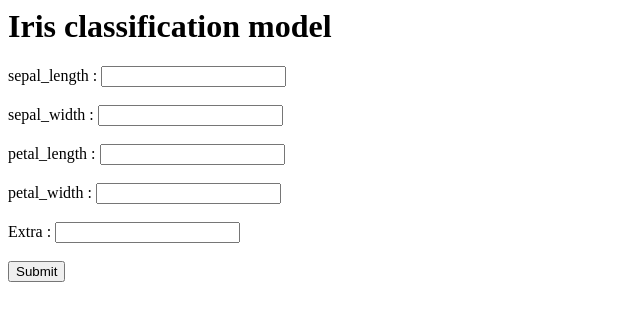
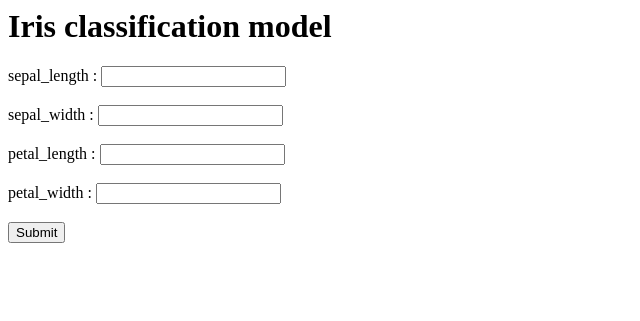
Before and after one commit to Anand21681/iris_project, a Flask app: page / in a window 1280 px wide. Shown: the top 321 px of the page, without its empty margins (0-640 px from the left). Run offline with Flask 2, Linux system fonts and the light colour scheme; parts of the project's set-up code (start-up, migrations or seed data) failed here and were passed over.

Commit message:
removed extra

```diff
--- a/templates/index.html
+++ b/templates/index.html
@@ -9,7 +9,6 @@
         <label>sepal_width : </label> <input type="number" step="any" name="sepal_width" ><br><br>
         <label>petal_length : </label> <input type="number" step="any" name="petal_length" ><br><br>
         <label>petal_width : </label> <input type="number" step="any" name="petal_width" ><br><br>
-        <label>Extra : </label> <input type="number" step="any" name="extra" ><br><br>
         <input type="submit" name="predict">
         <h3>{{predict_value}}</h3>
     </form>
```
